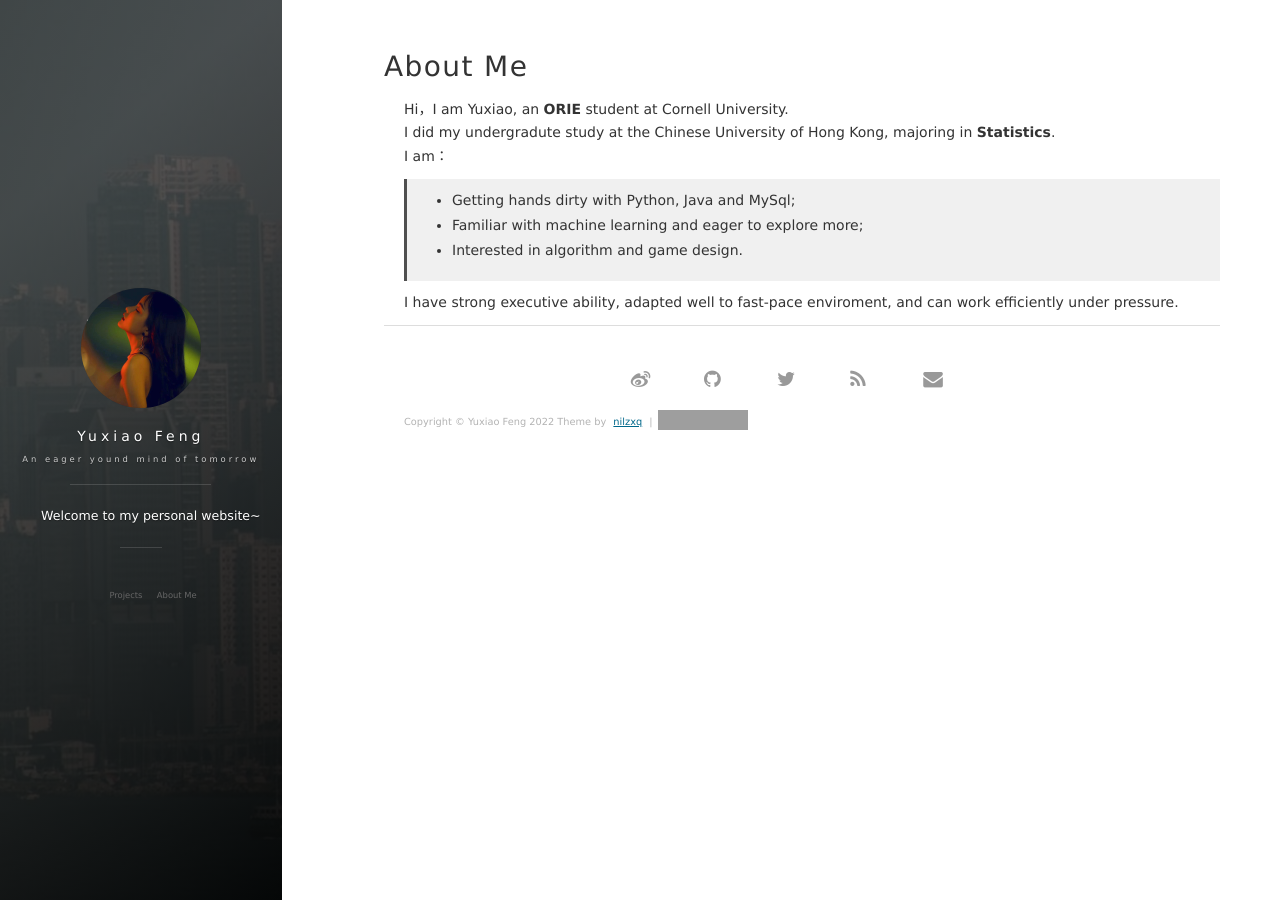
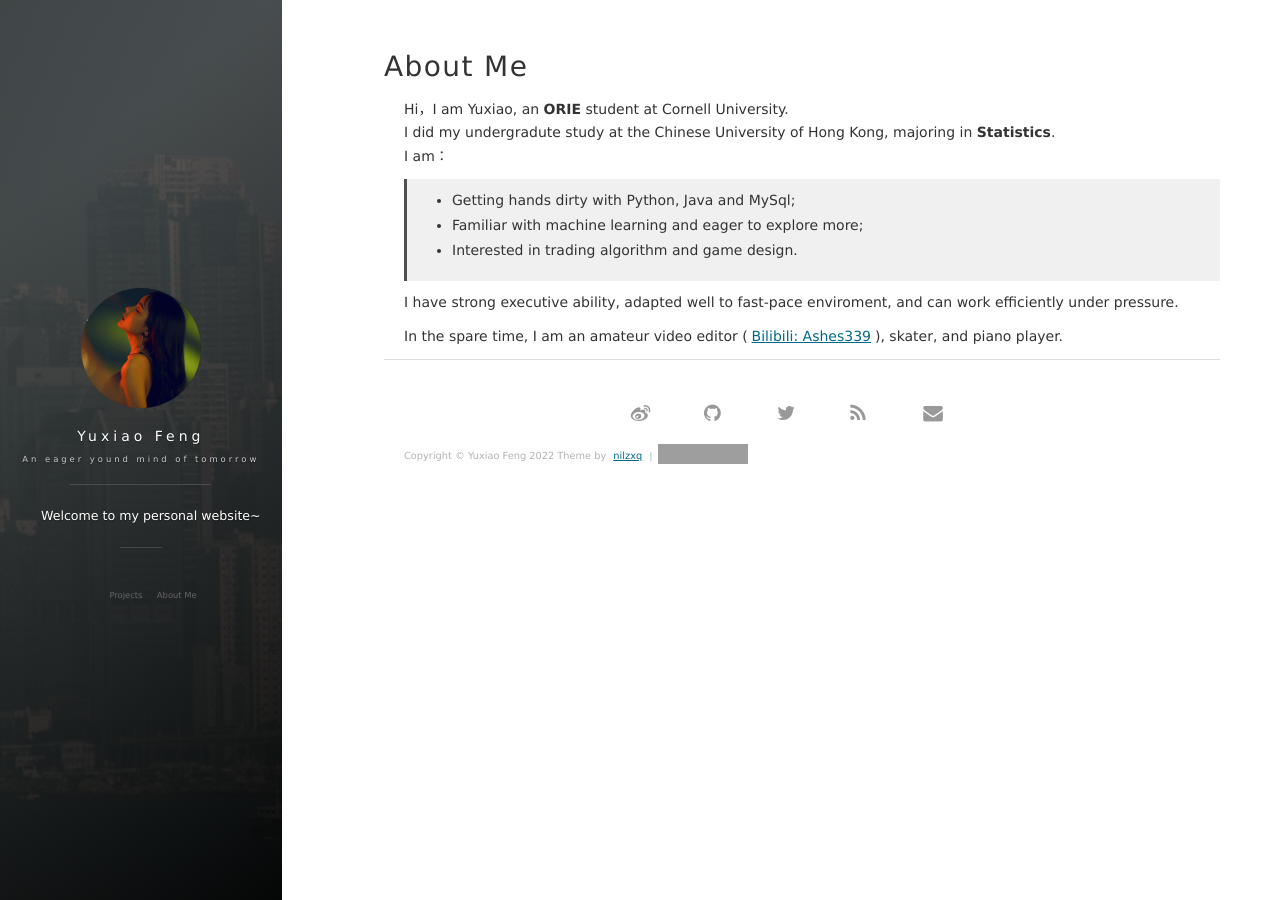
Before and after one commit to yf254/yf254.github.io, a Jekyll site: the page built from about.md, in a window 1280 px wide. Built offline with Jekyll 4.4.1, drawn with Linux system fonts in a browser that asks for light colours; nearby versions of some CDN libraries; comment, search, counter and statistics services are not loaded; grey boxes are pictures that could not be loaded.

Commit message:
Add files via upload

```diff
--- a/about.md
+++ b/about.md
@@ -8,9 +8,11 @@ I did my undergradute study at the Chinese University of Hong Kong, majoring in
 I am：
 >* Getting hands dirty with Python, Java and MySql;
 >* Familiar with machine learning and eager to explore more;
->* Interested in algorithm and game design.
+>* Interested in trading algorithm and game design.
 
 <p>
 <p>
 I have strong executive ability, adapted well to fast-pace enviroment, and can work efficiently under pressure.
 <p>
+In the spare time, I am an amateur video editor (<a href="https://space.bilibili.com/201470482?from=search&seid=67572594118373327&spm_id_from=333.337.0.0">Bilibili: Ashes339</a>), skater, and piano player.
+<p>
```
